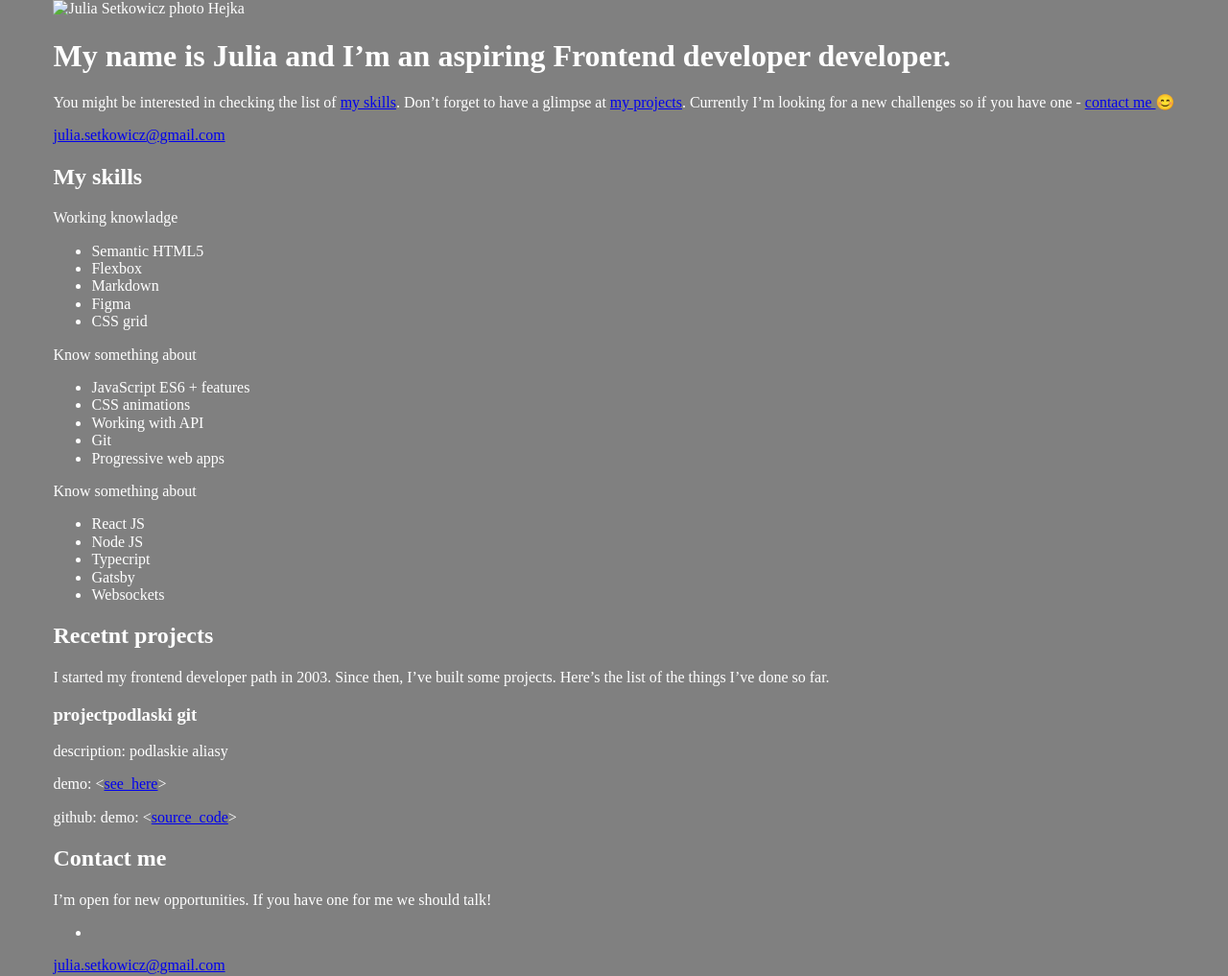
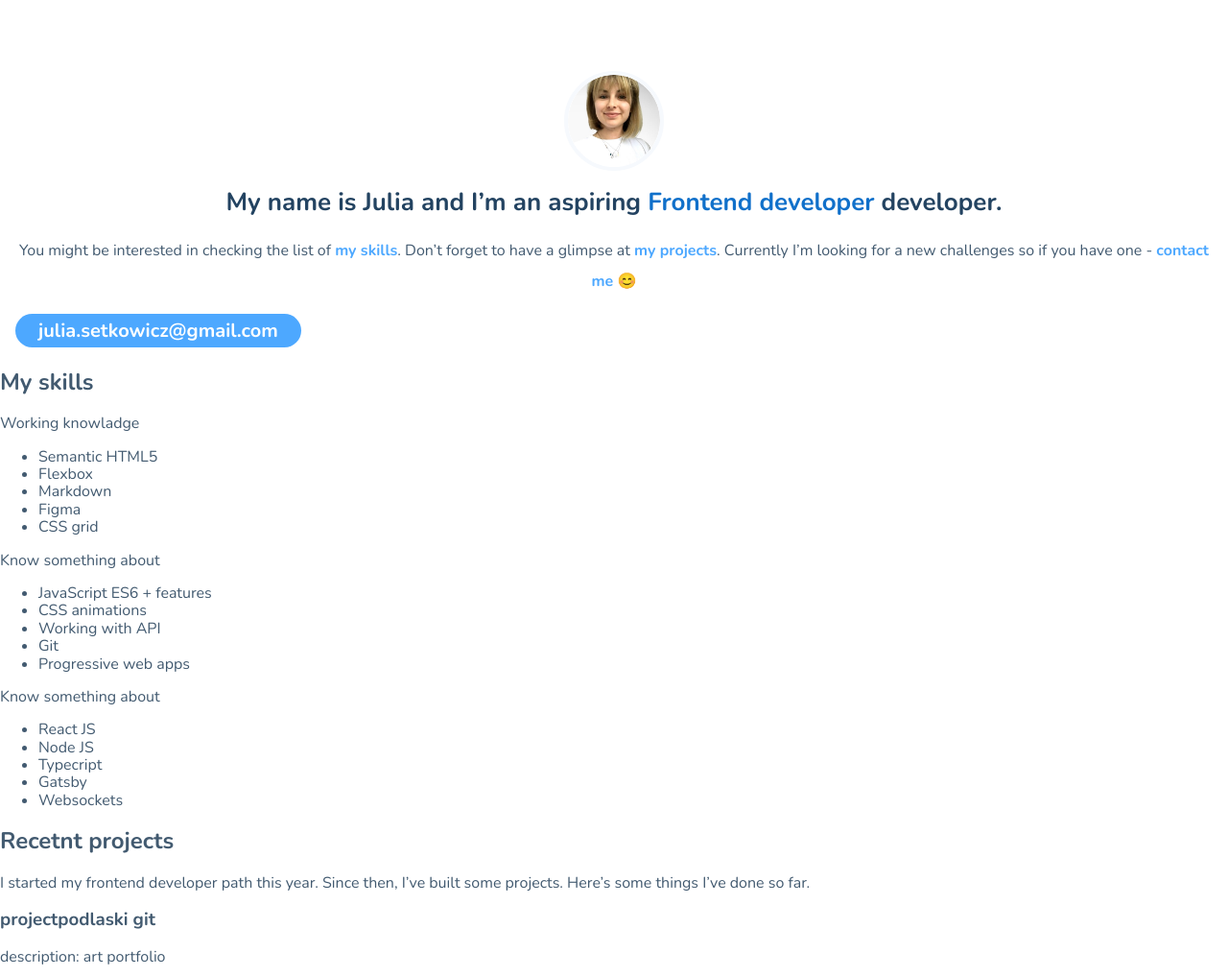
Before and after one commit to juliasetkowicz/juliasetkowicz.github.io, a website built with webpack: page src/pages/index.html in a window 1280 px wide. Shown: the top 1017 px of the page at 96% size. Built offline with nearby package versions, Linux system fonts and the light colour scheme.

Commit message:
hero moblie style

```diff
--- a/src/pages/index.html
+++ b/src/pages/index.html
@@ -23,17 +23,17 @@
   <body>
     <main>
       <section class="hero">
-        <div class="hero__image-conteiner">
-          <img class="hero__image"  alt="Julia Setkowicz photo" />
-          <span class="hero__hello">Hejka</span>
+        <div class="hero__image-container">
+          <img class="hero__image" src="../assets/img/Julka.png" alt="Julia Setkowicz photo" />
+          <span class="hero__hello">Hejka</span></div>
           <div class="hero__description">
             <h1 class="hero__header">My name is Julia and I’m an aspiring <span class="hero__special"> Frontend developer </span>
               developer.
             </h1>
-            <p class="hero__paragraph">You might be interested in checking the list of <a href="#myskills">my skills</a>. Don’t forget to  have a glimpse at <a href="#myprojects">my projects</a>. Currently I’m looking for a new challenges so if you have one - <a href="#contact">contact me </a>😊</p>
+            <p class="hero__paragraph">You might be interested in checking the list of <a class="hero__link" href="#myskills">my skills</a>. Don’t forget to  have a glimpse at <a class="hero__link" href="#myprojects">my projects</a>. Currently I’m looking for a new challenges so if you have one - <a class="hero__link" href="#contact">contact me </a>😊</p>
             <a class="hero__contact" href="mailto:julia.setkowicz@gmail.com">julia.setkowicz@gmail.com</a>
           </div>
-        </div>
+
       </section>
       <section class="skills" id="skills">
         <h2 class="skills__header">My skills</h2>
@@ -80,13 +80,13 @@
           <section class="projects" id="porjects">
             <h2 class="projects__header">Recetnt projects</h2>
             <p class="projects__discription">
-                I started my frontend developer path in 2003. Since then, I’ve built some projects. Here’s the list of the things I’ve done so far.
+                I started my frontend developer path this year. Since then, I’ve built some projects. Here’s some things I’ve done so far.
             </p>
 <div class="projects-grid">
   <article class="project"><h3 class="project__title"><span>project</span><span>podlaski git</span>
   </h3>
 <p>
-  <span>description: </span><span>podlaskie aliasy</span>
+  <span>description: </span><span>art portfolio</span>
 </p>
 <p>
     <span>demo: </span>&lt;<a href="#" title="podlaski git - demo">see_here</a>&gt;
@@ -104,7 +104,7 @@
   <div class="contact__links">
     <ul class="socials">
       <li class="social__item">
-         <a  class="social__link" href="https://github.com/juliasetkowicz"><img class="social__icon" alt=""></a>
+         <a  class="social__link" href="https://github.com/juliasetkowicz"><img class="social__icon" src="../assets/icons/github.svg" alt="github icon"></a>
       </li>
 
     </ul>
--- a/src/scss/_variables.scss
+++ b/src/scss/_variables.scss
@@ -1 +1,4 @@
-$wtf: #2D2241;
+$link: #4DA8FF;
+$blue: #1070CA;
+$textDark: #234361;
+$text: #425A70;
--- /dev/null
+++ b/src/scss/hero.scss
@@ -0,0 +1,49 @@
+.hero {
+  padding: 74px 16px 0;
+  &__contact {
+    background: $link;
+    border-radius: 64px;
+    font-weight: bold;
+    font-size: 20px;
+    line-height: 40px;
+    color: #ffffff;
+    padding: 4px 24px;
+    text-decoration: none;
+  }
+  &__header {
+    font-size: 26px;
+    line-height: 32px;
+    text-align: center;
+    color: $textDark;
+  }
+  &__hello {
+    display: none;
+  }
+  &__image {
+    box-sizing: content-box;
+    width: 96px;
+    height: 96px;
+    border-radius: 50%;
+    border: 4px solid #f6f9fd;
+  }
+  &__image-container {
+    display: flex;
+    align-items: center;
+    justify-content: center;
+  }
+  &__link {
+    font-weight: bold;
+    color: $link;
+    text-decoration: none;
+  }
+  &__paragraph {
+    font-weight: 300;
+    font-size: 16px;
+    line-height: 32px;
+    text-align: center;
+  }
+  &__special {
+    color: $blue;
+  }
+
+}
--- a/src/scss/main.scss
+++ b/src/scss/main.scss
@@ -1,13 +1,21 @@
 @import "~normalize.css";
 
+@import url('https://fonts.googleapis.com/css2?family=Nunito:wght@300;600;700&family=Roboto+Mono:wght@400;700&display=swap');
+
 @import "_variables";
-@import "modules/hello.scss";
+@import "hero.scss";
 
+
+html {
+    box-sizing: border-box;
+  }
+
+  *,
+  *::before,
+  *::after {
+    box-sizing: inherit;
+  }
 body {
-  background:grey;
-  color: #fff;
-  display: flex;
-  align-items: center;
-  justify-content: center;
-  min-height: 100vh;
+font-family: Nunito;
+color: $text;
 }
```
Also changed, not shown: src/assets/icons/github.svg (added), src/assets/img/Julka.png (added).
